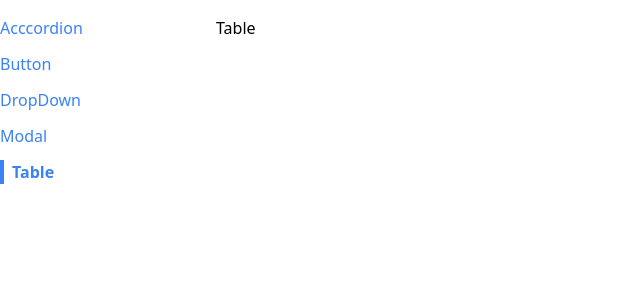
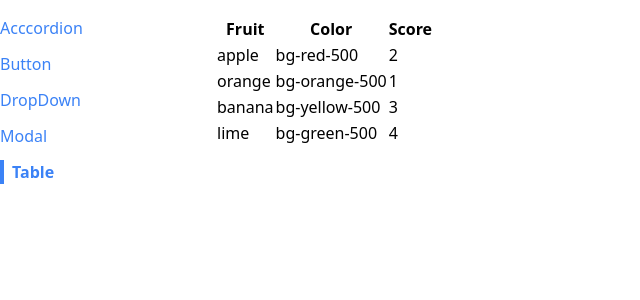
Before and after one commit to SivaSurender/Routing_Module, a React (Vite) app: page /table in a window 1280 px wide. Shown: the top 300 px of the page, without its empty margins (0-640 px from the left). Built offline with nearby package versions, Linux system fonts and the light colour scheme.

Commit message:
added code

```diff
--- a/src/UI/Table.jsx
+++ b/src/UI/Table.jsx
@@ -1,8 +1,28 @@
 import React from "react";
 
 function Table({ data }) {
-  console.log(data);
-  return <div>Table</div>;
+  return (
+    <table>
+      <thead>
+        <tr>
+          <th>Fruit</th>
+          <th>Color</th>
+          <th>Score</th>
+        </tr>
+      </thead>
+      <tbody>
+        {data.map((each, index) => {
+          return (
+            <tr key={index}>
+              <td>{each.name}</td>
+              <td>{each.color}</td>
+              <td>{each.score}</td>
+            </tr>
+          );
+        })}
+      </tbody>
+    </table>
+  );
 }
 
 export default Table;
```
